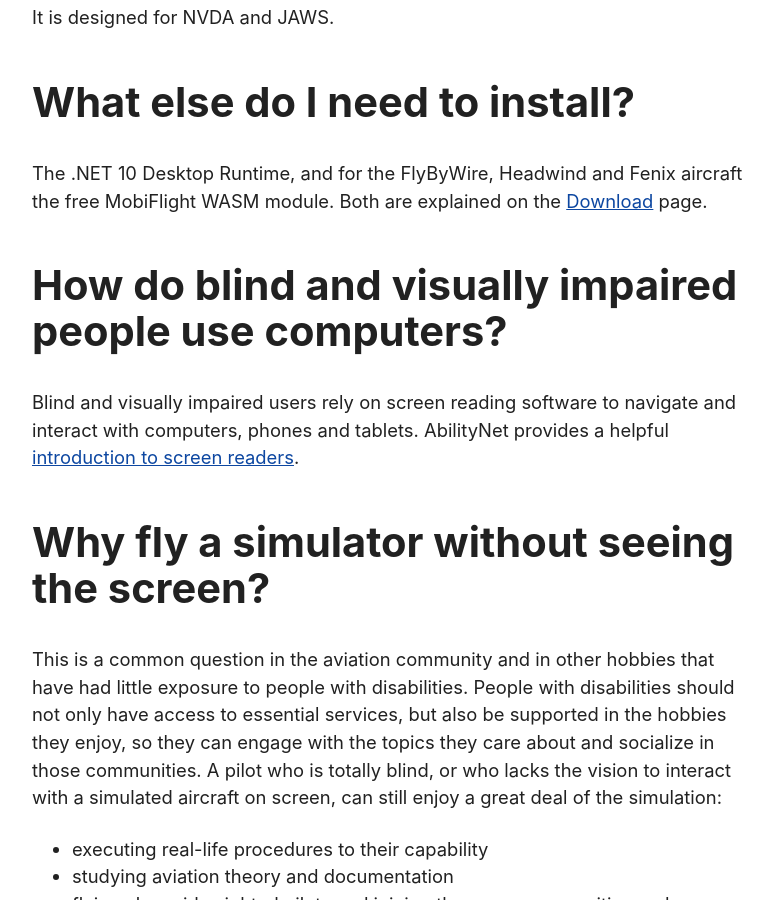
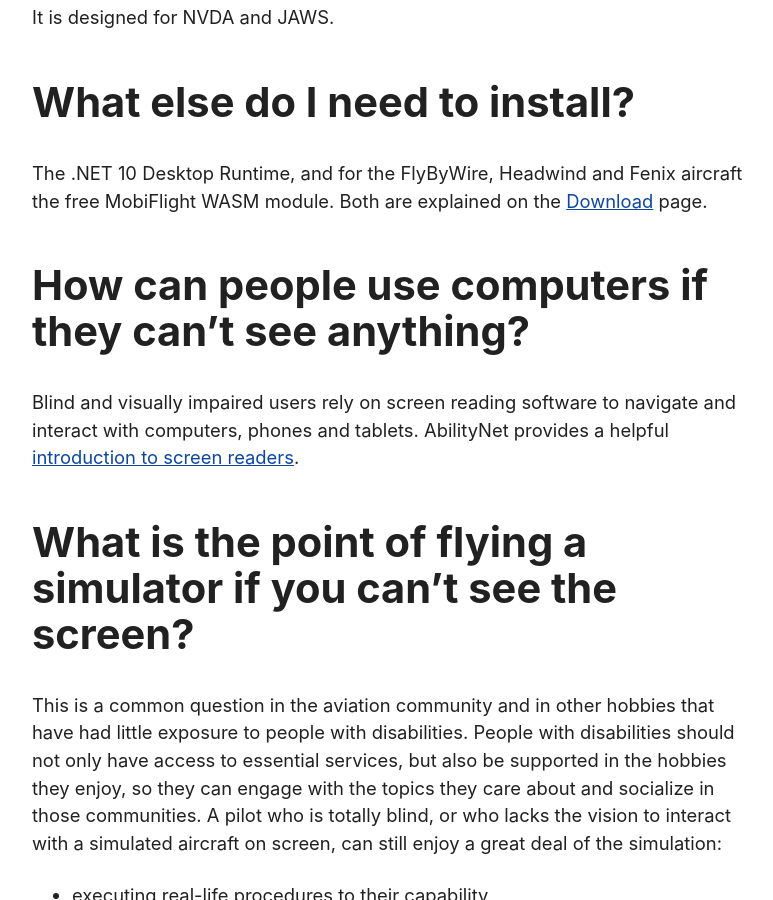
Before and after one commit to oasis1701/msfs-blind-assist-site, a Jekyll site: the page built from faq.md, in a window 1280 px wide and 900 px high, scrolled down 697 px. Shown: the whole window, without its empty margins (248-1021 px from the left). Built offline with Jekyll 4.4.1, drawn with Linux system fonts in a browser that asks for light colours.

Commit message:
Restore the original wording of two FAQ questions
Co-Authored-By: Claude Opus 5.5 <noreply@anthropic.com>

```diff
--- a/faq.md
+++ b/faq.md
@@ -17,11 +17,11 @@ It is designed for NVDA and JAWS.
 
 The .NET 10 Desktop Runtime, and for the FlyByWire, Headwind and Fenix aircraft the free MobiFlight WASM module. Both are explained on the [Download]({{ '/download/' | relative_url }}) page.
 
-## How do blind and visually impaired people use computers?
+## How can people use computers if they can't see anything?
 
 Blind and visually impaired users rely on screen reading software to navigate and interact with computers, phones and tablets. AbilityNet provides a helpful [introduction to screen readers](https://abilitynet.org.uk/factsheets/introduction-screen-readers).
 
-## Why fly a simulator without seeing the screen?
+## What is the point of flying a simulator if you can't see the screen?
 
 This is a common question in the aviation community and in other hobbies that have had little exposure to people with disabilities. People with disabilities should not only have access to essential services, but also be supported in the hobbies they enjoy, so they can engage with the topics they care about and socialize in those communities. A pilot who is totally blind, or who lacks the vision to interact with a simulated aircraft on screen, can still enjoy a great deal of the simulation:
 
```
